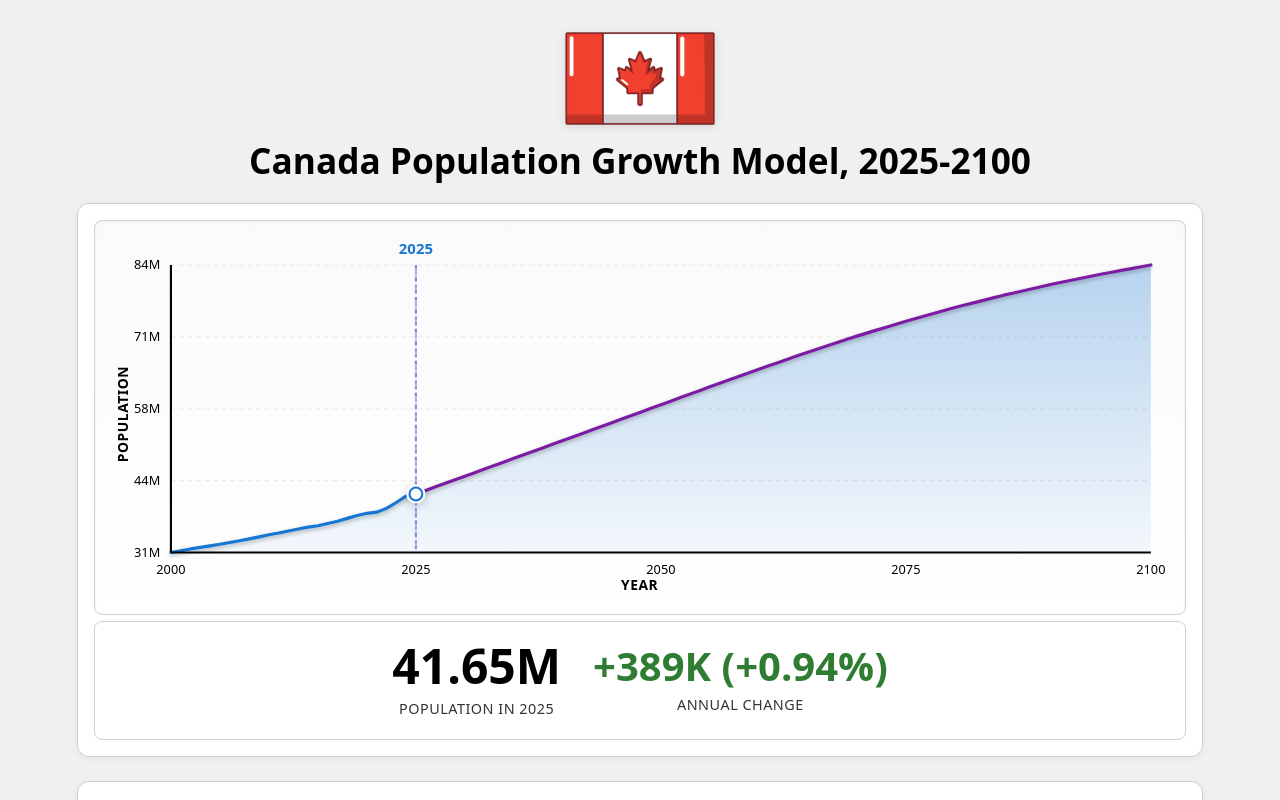
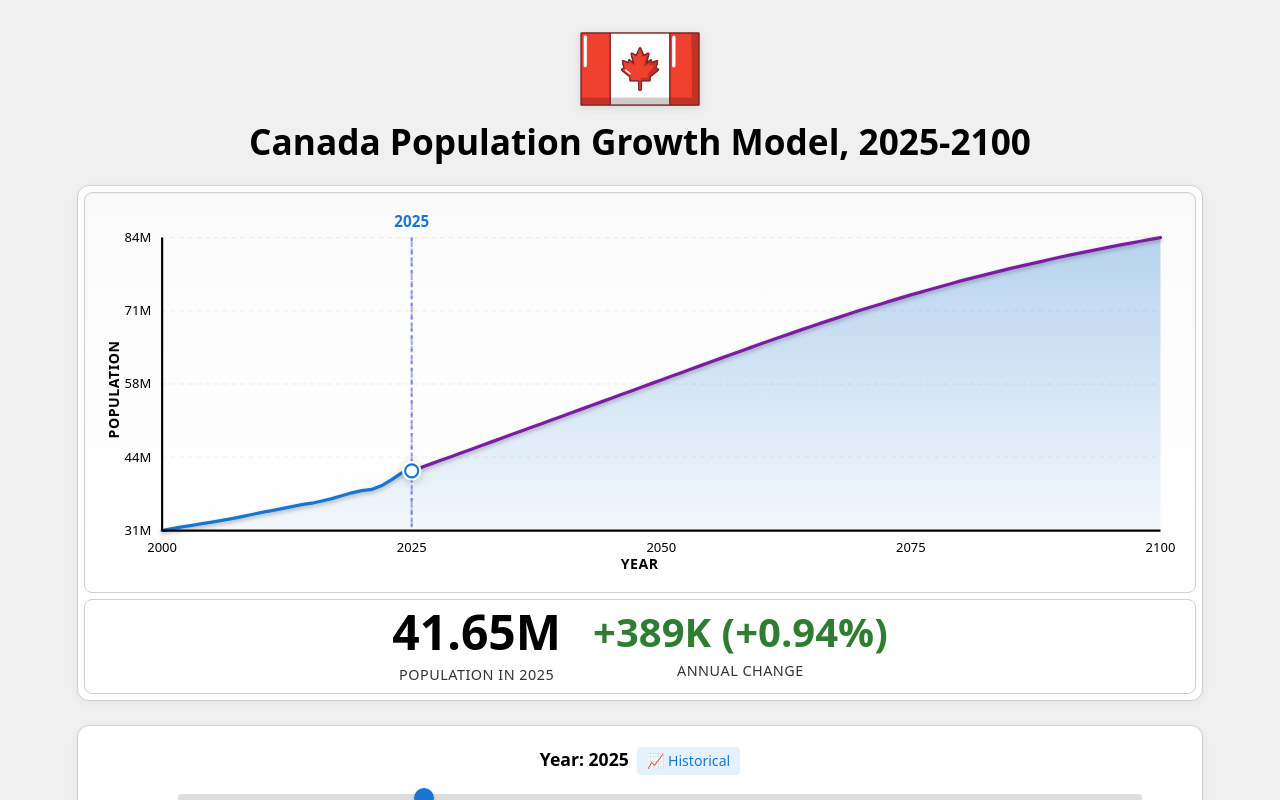
Before and after one commit to thewondrfulwizrd/WA1, a React (Vite) app: page / in a window 1280 px wide. Shown: the top 800 px of the page. Built offline with nearby package versions, Linux system fonts and the light colour scheme.

Commit message:
small margin changes

```diff
--- a/src/components/PopulationPyramid.css
+++ b/src/components/PopulationPyramid.css
@@ -14,7 +14,7 @@
 }
 
 .canada-flag img {
-  width: 150px;
+  width: 120px;
   height: auto;
   filter: drop-shadow(0 2px 4px rgba(0, 0, 0, 0.1));
   object-fit: contain;
--- a/src/components/PopulationTrendChart.css
+++ b/src/components/PopulationTrendChart.css
@@ -2,8 +2,8 @@
   background: var(--color-surface);
   border: 1px solid var(--color-border);
   border-radius: var(--radius-lg);
-  padding: var(--space-16); /* Reduced from 24px to 16px */
-  margin: var(--space-24) 0;
+  padding: var(--space-6); /* Reduced from 24px to 16px */
+  margin: var(--space-12) 0;
   box-shadow: 0 2px 8px rgba(0, 0, 0, 0.05);
 }
 
@@ -12,7 +12,7 @@
   font-size: 1.75rem;
   font-weight: var(--font-weight-semibold);
   color: #000000;
-  padding-bottom: var(--space-12);
+  padding-bottom: var(--space-6);
   border-bottom: 2px solid var(--color-border);
 }
 
@@ -128,7 +128,7 @@
   justify-content: center;
   align-items: center;
   gap: var(--space-32);
-  padding: var(--space-20) var(--space-16); /* Reduced vertical padding */
+  padding: var(--space-8) var(--space-8); /* Reduced vertical padding */
   background: var(--color-bg-1);
   border-radius: var(--radius-base);
   border: 1px solid var(--color-border);
```
